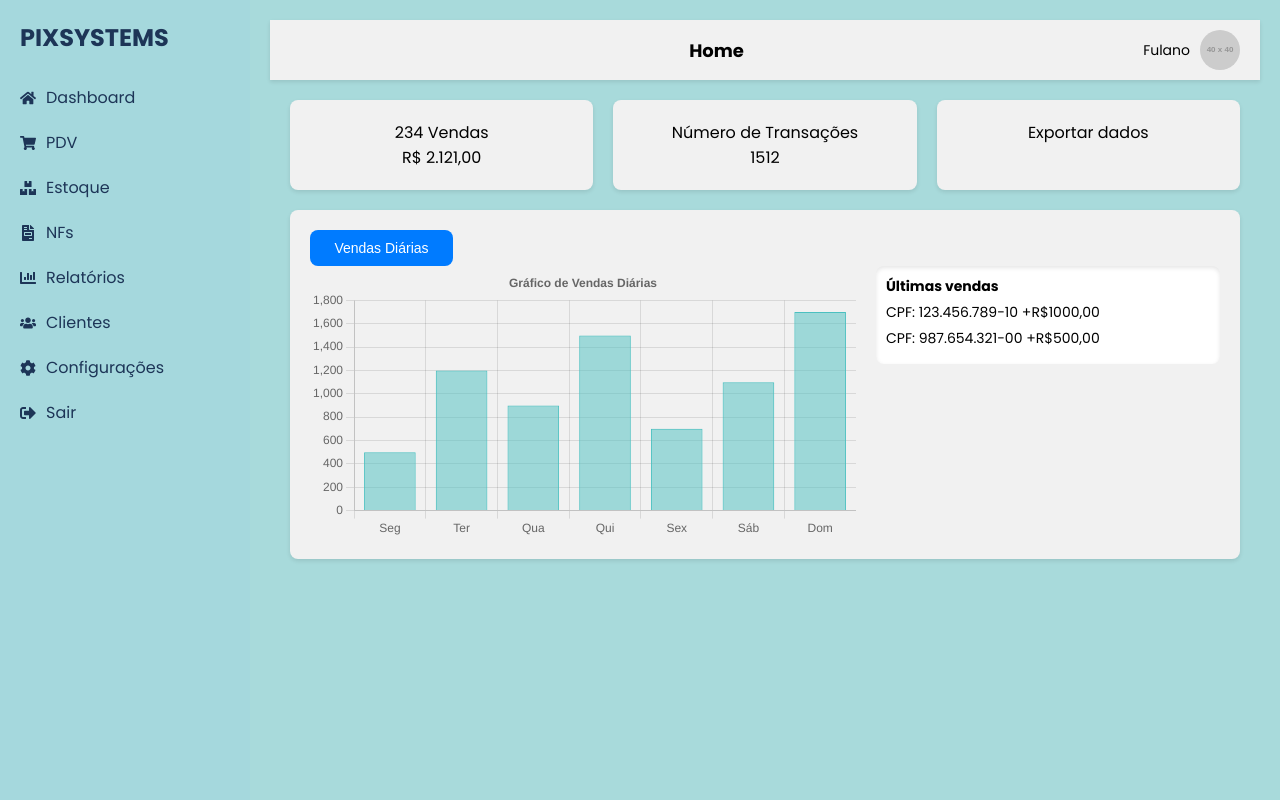
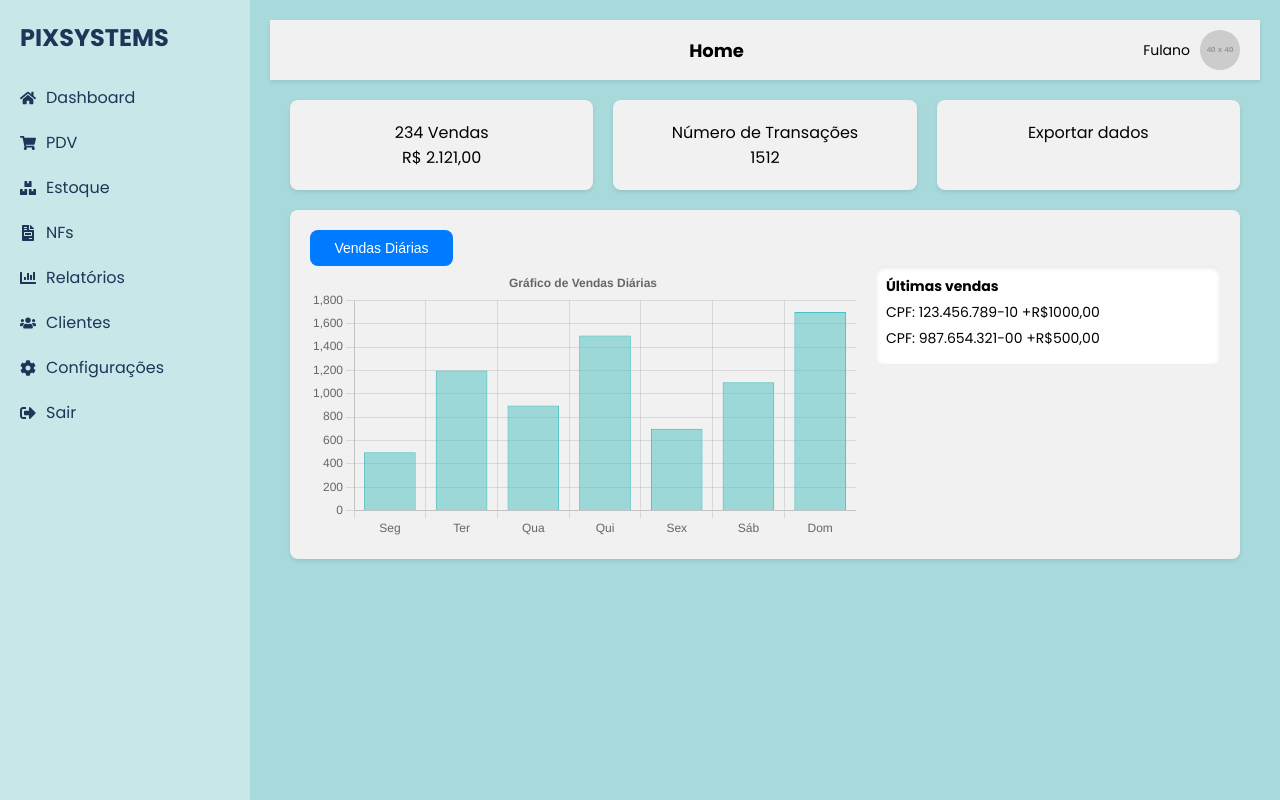
Before and after one commit to BrunoMLobato/Pix_Systems, a React (Create React App) app: page / in a window 1280 px wide. Built offline with nearby package versions, Linux system fonts and the light colour scheme.

Commit message:
align sidebar color with Figma design

```diff
--- a/package.json
+++ b/package.json
@@ -9,7 +9,7 @@
     "react-chartjs-2": "^5.3.0",
     "react-dom": "^19.0.0",
     "react-icons": "^5.4.0",
-    "react-scripts": "5.0.1",
+    "react-scripts": "^5.0.1",
     "recharts": "^2.15.0",
     "web-vitals": "^4.2.4"
   },
--- a/src/App.css
+++ b/src/App.css
@@ -21,7 +21,7 @@ body {
 }
 
 .main-content {
-  background-color: #A8DADB;
+  background-color: #A8DADC;
   padding: 20px;
   overflow-y: auto; /* Permite rolagem, se necessário */
 }
--- a/src/components/Sidebar.css
+++ b/src/components/Sidebar.css
@@ -1,5 +1,5 @@
 .sidebar {
-  background-color: #A5D8DD;
+  background-color: #C7E7E9;
   width: 250px;
   height: 100vh;
   display: flex;
```
Also changed, not shown: 1 other file (tests, documents, lock files or other folders).
